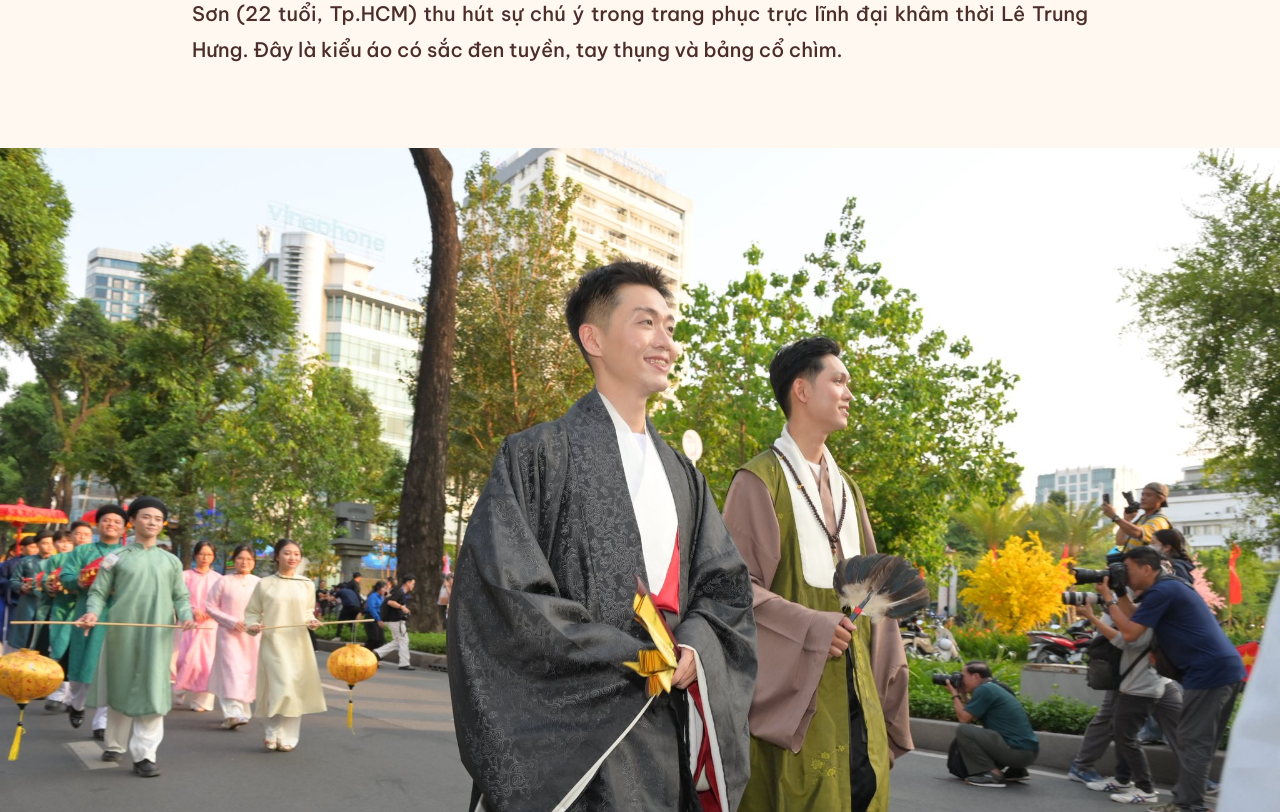
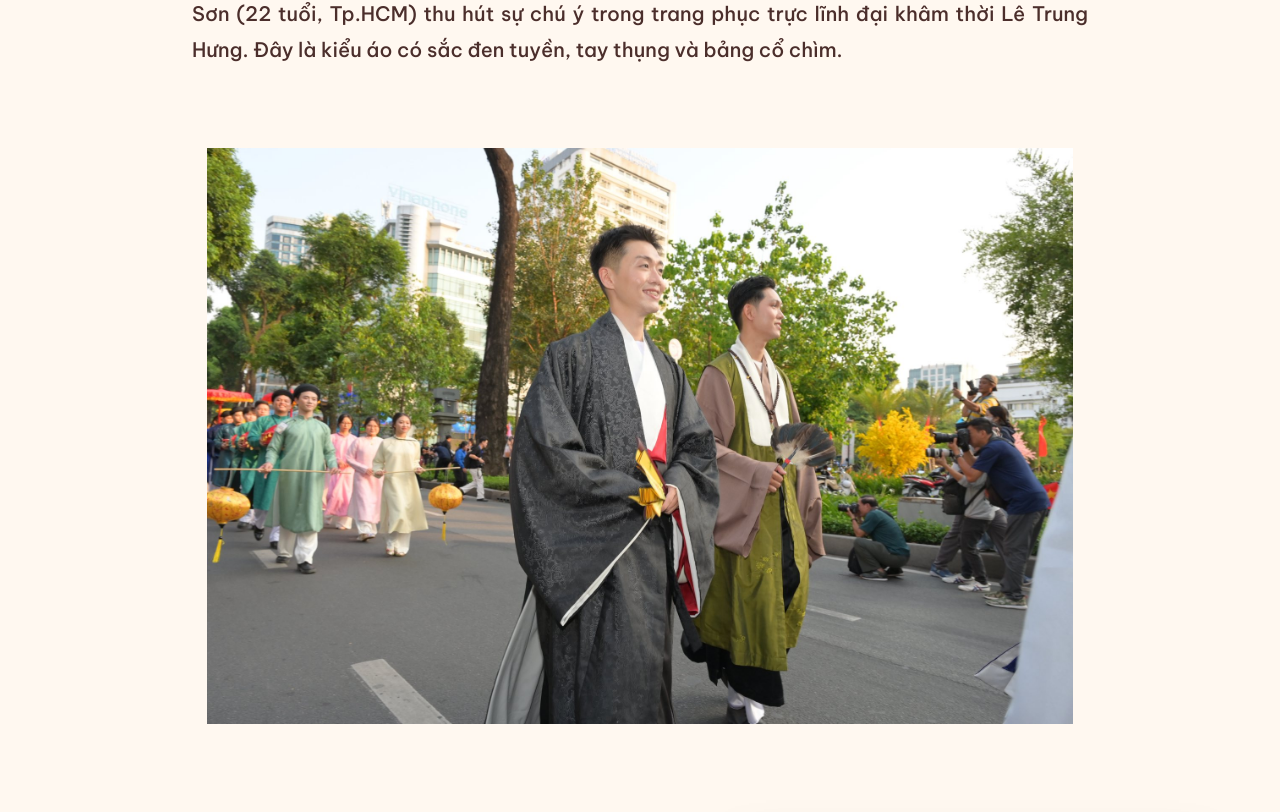
Before and after one commit to BPhucKHMT/web_ussh, a React (Vite) app: page / in a window 1280 px wide. Shown: the part 1008-1820 px from the top of the page. Built offline with nearby package versions, Linux system fonts and the light colour scheme.

Commit message:
update final

```diff
--- a/src/app/components/IntroSection.tsx
+++ b/src/app/components/IntroSection.tsx
@@ -63,17 +63,16 @@ export function IntroSection() {
           className="relative w-screen left-1/2 right-1/2 -ml-[50vw] -mr-[50vw] mb-24 overflow-hidden"
         >
           <div
-            className="relative w-full"
+            className="relative w-full flex items-center justify-center"
             style={{
-              height: "auto",
-              maxHeight: "95vh",
+              height: "clamp(420px, 72vh, 760px)",
               background: "var(--ivory)"
             }}
           >
             <ImageWithFallback
               src={hs2}
               alt="Phan Hồng Sơn trong trang phục trực lĩnh đại khâm"
-              style={{ width: "100%", height: "auto", objectFit: "contain" }}
+              style={{ width: "100%", height: "100%", objectFit: "contain" }}
             />
           </div>
         </motion.figure>
--- a/src/app/components/Timeline.tsx
+++ b/src/app/components/Timeline.tsx
@@ -5,10 +5,10 @@ import { ChevronLeft, ChevronRight, Calendar, MapPin, Users, Info } from "lucide
 
 // Import images from Timeline folder
 import m1Img from "../../imports/Timeline/dong-dao-ban-tre-tham-du_SCPD (1).jpg";
-import m2Img from "../../imports/Timeline/484882766_1050097800476520_8745316182747481272_n.jpg";
+import m2Img from "../../imports/Timeline/mua2.jpg";
 import m3Img from "../../imports/Timeline/z7771927096680_82f51c2b29a3fc0cb74d266dd44cdba3.jpg";
 import m4Img from "../../imports/Timeline/img-8074-6235.avif";
-import odysseyImg from "../../imports/Timeline/z5279234434543-f51c849802177e7b1d33cbc37d82010c-1-9157.avif";
+import odysseyImg from "../../imports/Timeline/odyssey.jpg";
 import m5Img from "../../imports/Timeline/bazaarvietnam-miss-cosmo-2024-va-a-hau-miss-cosmo-2024-thich-thu-mac-viet-phuc-thum.jpg";
 import bhbhImg from "../../imports/Timeline/233A5413-1741404929.webp";
 import m6Img from "../../imports/Timeline/tocxanhvatao2026khoanguyen18-1774089616213.webp";
--- a/src/app/pages/Chapter1Page.tsx
+++ b/src/app/pages/Chapter1Page.tsx
@@ -30,7 +30,7 @@ export function Chapter1Page() {
         <div className="max-w-4xl mx-auto">
           <div className="prose prose-lg text-[var(--deep-brown)] mx-auto" style={{ fontFamily: "var(--font-sans)", fontSize: "1.125rem", lineHeight: 1.8 }}>
             <DropCap>
-              Để tạo nên sự thành công và vẻ đẹp đồng điệu cho sự kiện, họ đã cùng nhau luyện tập miệt mài nhiều ngày, dùng nhiệt huyết để tái hiện những câu chuyện lịch sử.
+              Chiều tối 21/3, hơn một ngàn bạn trẻ trong những bộ Việt phục rực rỡ đã cùng xuống phố đồng diễn cho đêm hội Tóc Xanh Vạt Áo. Để tạo nên sự thành công và vẻ đẹp đồng điệu cho sự kiện, họ đã cùng nhau luyện tập miệt mài nhiều ngày, dùng nhiệt huyết để tái hiện những câu chuyện lịch sử.
             </DropCap>
             <p>
               Chúng tôi bắt gặp Lê Lâm Khánh My (21 tuổi, Tp.HCM) thướt tha trong kiểu áo ngũ thân tay chẽn màu xanh nhạt. Khi được hỏi về trang phục, Khánh My hào hứng "khoe": "Kiểu áo này tuy đơn giản, không đính kết cầu kỳ nhưng chính nét suông rộng, khoáng đạt ấy lại toát lên vẻ tinh tế và phong thái tự tại của người Việt xưa. Càng mặc, mình càng thấy yêu sự giản dị này".
```
Also changed, not shown: src/imports/Timeline/mua2.jpg (added), src/imports/Timeline/odyssey.jpg (added).
